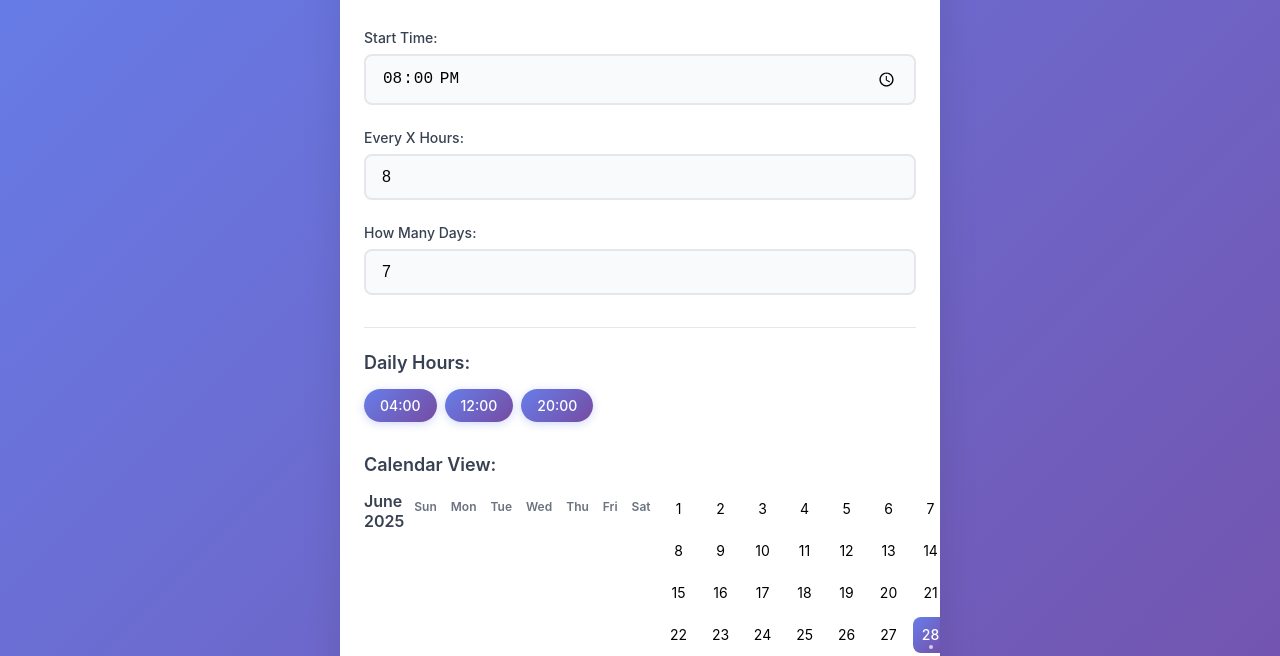
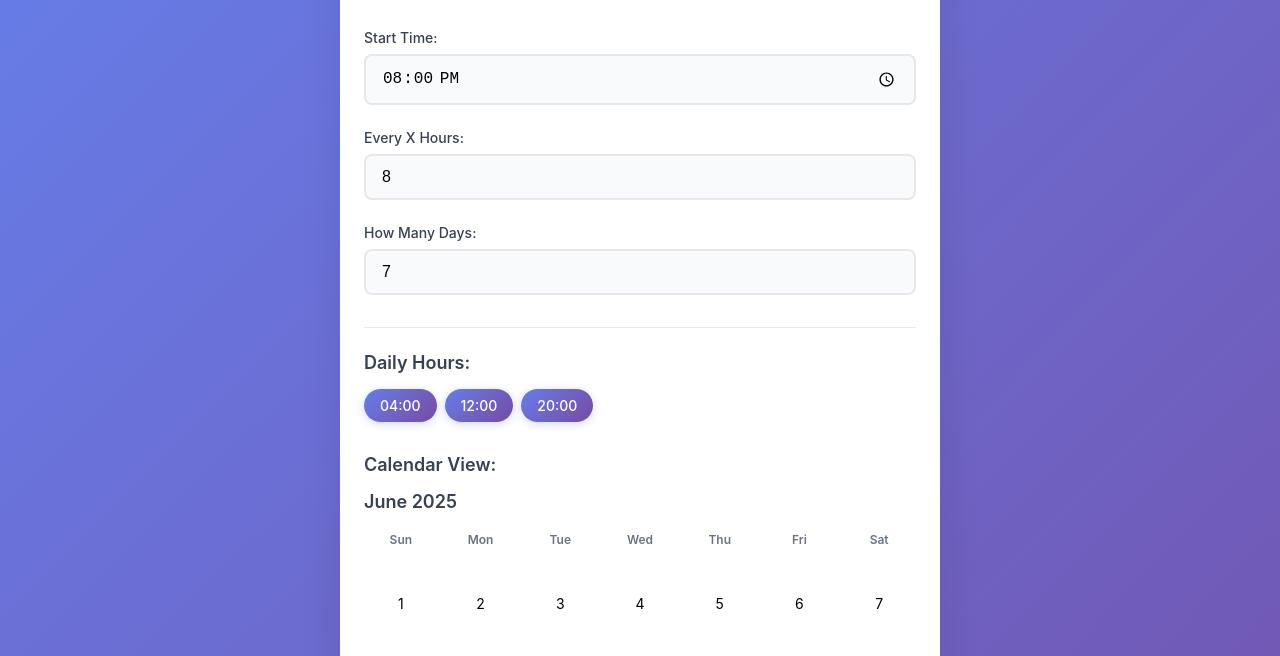
Before and after one commit to mracos/piula, a plain HTML site: page index.html in a window 1280 px wide. Shown: the part 141-797 px from the top of the page. Drawn offline with Linux system fonts and the light colour scheme.

Commit message:
fixup! Fix calendar UX

```diff
--- a/app.js
+++ b/app.js
@@ -62,28 +62,23 @@ class MedicineApp {
 
     renderCalendar(schedule) {
         const calendarData = MedicineCalculator.getCalendarData(schedule);
-        this.calendarContainer.innerHTML = '';
+        this.calendarContainer.innerHTML = `
+            <div class="calendar-wrapper">
+                <h4 class="calendar-month-title">${calendarData.monthName}</h4>
+                <div class="calendar-weekdays">
+                    <div class="weekday">Sun</div>
+                    <div class="weekday">Mon</div>
+                    <div class="weekday">Tue</div>
+                    <div class="weekday">Wed</div>
+                    <div class="weekday">Thu</div>
+                    <div class="weekday">Fri</div>
+                    <div class="weekday">Sat</div>
+                </div>
+                <div class="calendar-days"></div>
+            </div>
+        `;
 
-        const monthTitle = document.createElement('h4');
-        monthTitle.textContent = calendarData.monthName;
-        monthTitle.style.marginBottom = '12px';
-        monthTitle.style.color = '#374151';
-        monthTitle.style.fontWeight = '600';
-        this.calendarContainer.appendChild(monthTitle);
-
-        const header = document.createElement('div');
-        header.className = 'calendar-header';
-        const dayNames = ['Sun', 'Mon', 'Tue', 'Wed', 'Thu', 'Fri', 'Sat'];
-        dayNames.forEach(day => {
-            const dayElement = document.createElement('div');
-            dayElement.className = 'calendar-header-day';
-            dayElement.textContent = day;
-            header.appendChild(dayElement);
-        });
-        this.calendarContainer.appendChild(header);
-
-        const grid = document.createElement('div');
-        grid.className = 'calendar';
+        const grid = this.calendarContainer.querySelector('.calendar-days');
 
         calendarData.calendar.forEach(day => {
             const dayElement = document.createElement('div');
--- a/styles.css
+++ b/styles.css
@@ -90,6 +90,11 @@ body {
     margin-bottom: 32px;
 }
 
+.calendar-section {
+    display: block;
+    width: 100%;
+}
+
 .hours-section:last-child, .calendar-section:last-child, .timeline-section:last-child {
     margin-bottom: 0;
 }
@@ -110,25 +115,41 @@ body {
     box-shadow: 0 2px 8px rgba(102, 126, 234, 0.3);
 }
 
-.calendar {
-    display: grid;
-    grid-template-columns: repeat(7, 1fr);
-    gap: 6px;
+.calendar-wrapper {
+    display: block;
+    width: 100%;
 }
 
-.calendar-header {
+.calendar-month-title {
+    margin-bottom: 12px;
+    color: #374151;
+    font-weight: 600;
+    font-size: 18px;
+    display: block;
+    width: 100%;
+}
+
+.calendar-weekdays {
     display: grid;
     grid-template-columns: repeat(7, 1fr);
     gap: 6px;
     margin-bottom: 12px;
+    width: 100%;
 }
 
-.calendar-header-day {
+.weekday {
     text-align: center;
     font-size: 12px;
     font-weight: 600;
     color: #6b7280;
     padding: 8px 4px;
+}
+
+.calendar-days {
+    display: grid;
+    grid-template-columns: repeat(7, 1fr);
+    gap: 6px;
+    width: 100%;
 }
 
 .calendar-day {
```
